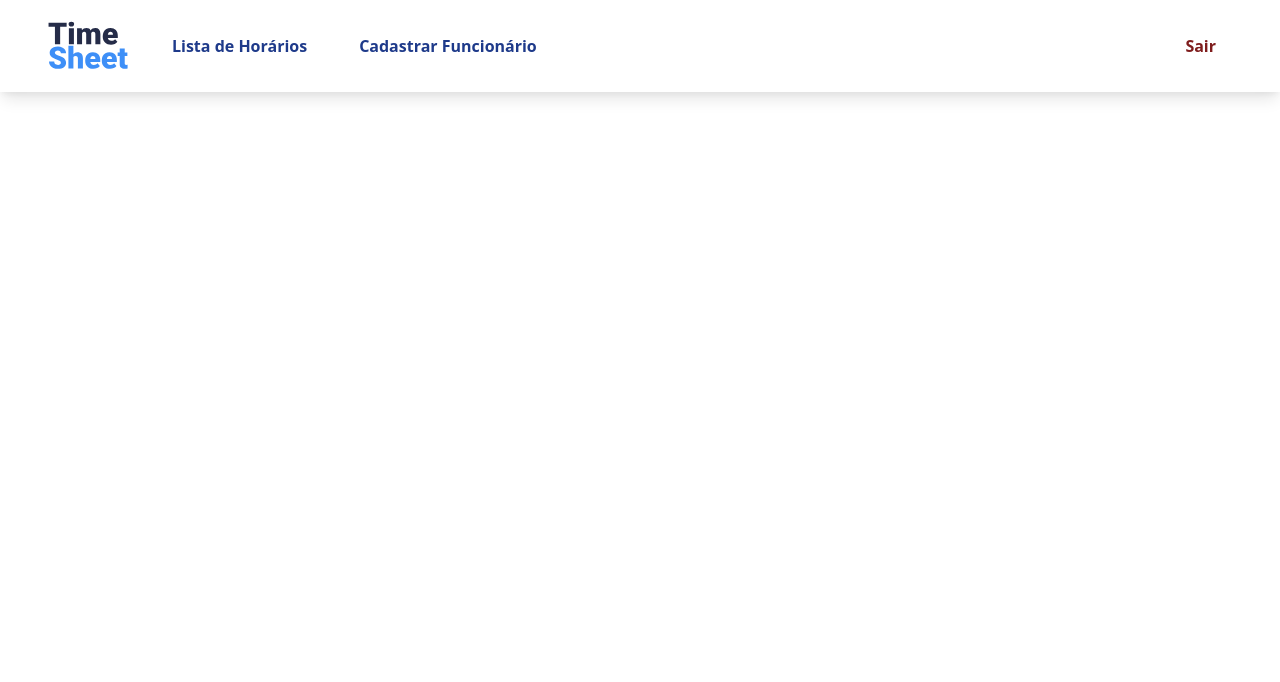
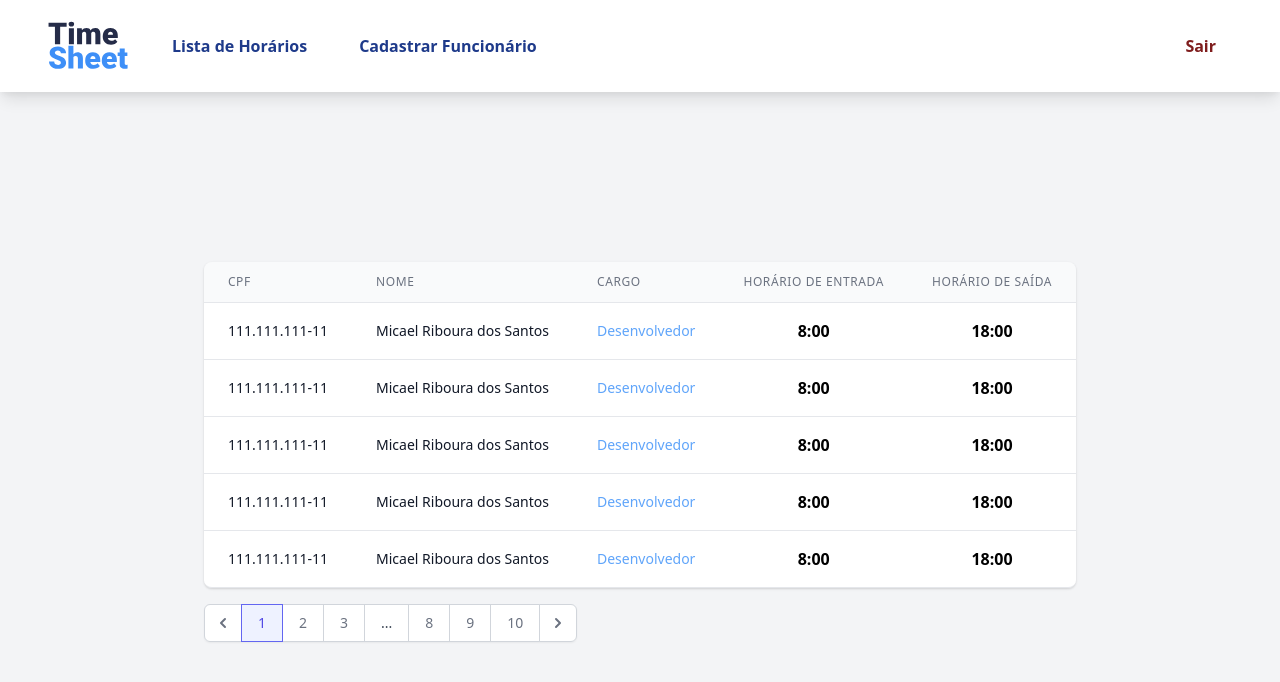
Before and after one commit to MicaelRiboura/timesheetApp, a React (Create React App) app in the folder frontend/: page / in a window 1280 px wide. Shown: the top 682 px of the page. Built offline with nearby package versions, Linux system fonts and the light colour scheme; some icons are missing.

Commit message:
Criação do componente Table

```diff
--- a/frontend/src/App.js
+++ b/frontend/src/App.js
@@ -2,7 +2,7 @@ import Routes from './routes';
 
 function App() {
   return (
-    <div className="bg-gray-100">
+    <div className="bg-gray-100 h-screen">
       <Routes />
     </div>
   );
--- /dev/null
+++ b/frontend/src/components/template/Table.js
@@ -0,0 +1,97 @@
+const Table = ({ labels, registers }) => {
+    return (
+        <div className="flex flex-col space-y-4">
+                <div className="flex flex-col">
+                    <div className="-my-2 overflow-x-auto sm:-mx-6 lg:-mx-8">
+                        <div className="py-2 align-middle inline-block min-w-full sm:px-6 lg:px-8">
+                        <div className="shadow overflow-hidden border-b border-gray-200 sm:rounded-lg">
+                            <table className="min-w-full divide-y divide-gray-200">
+                            <thead className="bg-gray-50">
+                                <tr>
+                                    {labels && labels.map(label => {
+                                        return (
+                                            <th scope="col" className="px-6 py-3 text-left text-xs font-medium text-gray-500 uppercase tracking-wider">
+                                                {label}
+                                            </th>
+
+                                        )
+                                    })}
+                                </tr>
+                            </thead>
+                            <tbody className="bg-white divide-y divide-gray-200">
+                                {registers && registers.map(register => (
+                                    <tr>
+                                        <td className="px-6 py-4 whitespace-nowrap">
+                                            <div className="text-sm text-gray-900">{register.cpf}</div>
+                                        </td>
+                                        <td className="px-6 py-4 whitespace-nowrap">
+                                            <div className="flex items-center">
+                                                <div>
+                                                    <div className="text-sm font-medium text-gray-900">
+                                                    {register.name}
+                                                    </div>
+                                                </div>
+                                            </div>
+                                        </td>
+                                        <td className="px-6 py-4 whitespace-nowrap">
+                                            <div className="text-sm text-blue-400">{register.role}</div>
+                                        </td>
+                                        <td className="px-6 py-4 whitespace-nowrap text-center font-semibold">
+                                            {register.startTime}
+                                        </td>
+                                        <td className="px-6 py-4 whitespace-nowrap text-center font-semibold">
+                                            {register.finishTime}
+                                        </td>
+                                    </tr>
+                                ))}
+                            </tbody>
+                            </table>
+                        </div>
+                        </div>
+                    </div>
+                </div>
+                <div>
+            <nav className="relative z-0 inline-flex rounded-md shadow-sm -space-x-px" aria-label="Pagination">
+                <a href="#" className="relative inline-flex items-center px-2 py-2 rounded-l-md border border-gray-300 bg-white text-sm font-medium text-gray-500 hover:bg-gray-50">
+                <span className="sr-only">Previous</span>
+
+                <svg className="h-5 w-5" xmlns="http://www.w3.org/2000/svg" viewBox="0 0 20 20" fill="currentColor" aria-hidden="true">
+                    <path fill-rule="evenodd" d="M12.707 5.293a1 1 0 010 1.414L9.414 10l3.293 3.293a1 1 0 01-1.414 1.414l-4-4a1 1 0 010-1.414l4-4a1 1 0 011.414 0z" clip-rule="evenodd" />
+                </svg>
+                </a>
+
+                <a href="#" aria-current="page" className="z-10 bg-indigo-50 border-indigo-500 text-indigo-600 relative inline-flex items-center px-4 py-2 border text-sm font-medium">
+                1
+                </a>
+                <a href="#" className="bg-white border-gray-300 text-gray-500 hover:bg-gray-50 relative inline-flex items-center px-4 py-2 border text-sm font-medium">
+                2
+                </a>
+                <a href="#" className="bg-white border-gray-300 text-gray-500 hover:bg-gray-50 hidden md:inline-flex relative items-center px-4 py-2 border text-sm font-medium">
+                3
+                </a>
+                <span className="relative inline-flex items-center px-4 py-2 border border-gray-300 bg-white text-sm font-medium text-gray-700">
+                ...
+                </span>
+                <a href="#" className="bg-white border-gray-300 text-gray-500 hover:bg-gray-50 hidden md:inline-flex relative items-center px-4 py-2 border text-sm font-medium">
+                8
+                </a>
+                <a href="#" className="bg-white border-gray-300 text-gray-500 hover:bg-gray-50 relative inline-flex items-center px-4 py-2 border text-sm font-medium">
+                9
+                </a>
+                <a href="#" className="bg-white border-gray-300 text-gray-500 hover:bg-gray-50 relative inline-flex items-center px-4 py-2 border text-sm font-medium">
+                10
+                </a>
+                <a href="#" className="relative inline-flex items-center px-2 py-2 rounded-r-md border border-gray-300 bg-white text-sm font-medium text-gray-500 hover:bg-gray-50">
+                <span className="sr-only">Next</span>
+
+                <svg className="h-5 w-5" xmlns="http://www.w3.org/2000/svg" viewBox="0 0 20 20" fill="currentColor" aria-hidden="true">
+                    <path fill-rule="evenodd" d="M7.293 14.707a1 1 0 010-1.414L10.586 10 7.293 6.707a1 1 0 011.414-1.414l4 4a1 1 0 010 1.414l-4 4a1 1 0 01-1.414 0z" clip-rule="evenodd" />
+                </svg>
+                </a>
+            </nav>
+            </div>
+        </div>
+    )
+}
+
+export default Table;
--- a/frontend/src/pages/home.page.js
+++ b/frontend/src/pages/home.page.js
@@ -1,11 +1,52 @@
 import React from 'react';
 import Header from '../components/template/Header';
-
+import Table from '../components/template/Table';
 export default function Home() {
     return (
         <div>
             <Header />
-
+            <div style={{height: '90vh'}} className="mx-auto max-w-[1440px] flex justify-center items-center">
+                <Table
+                    labels={['CPF', 'Nome', 'Cargo', 'Horário de Entrada', 'Horário de Saída']}
+                    registers ={[
+                        {
+                            cpf: '111.111.111-11',
+                            name: 'Micael Riboura dos Santos',
+                            role: 'Desenvolvedor',
+                            startTime: '8:00',
+                            finishTime: '18:00'
+                        },
+                        {
+                            cpf: '111.111.111-11',
+                            name: 'Micael Riboura dos Santos',
+                            role: 'Desenvolvedor',
+                            startTime: '8:00',
+                            finishTime: '18:00'
+                        },
+                        {
+                            cpf: '111.111.111-11',
+                            name: 'Micael Riboura dos Santos',
+                            role: 'Desenvolvedor',
+                            startTime: '8:00',
+                            finishTime: '18:00'
+                        },
+                        {
+                            cpf: '111.111.111-11',
+                            name: 'Micael Riboura dos Santos',
+                            role: 'Desenvolvedor',
+                            startTime: '8:00',
+                            finishTime: '18:00'
+                        },
+                        {
+                            cpf: '111.111.111-11',
+                            name: 'Micael Riboura dos Santos',
+                            role: 'Desenvolvedor',
+                            startTime: '8:00',
+                            finishTime: '18:00'
+                        },
+                    ]}
+                />
+            </div>
         </div>
     );
 }
```
